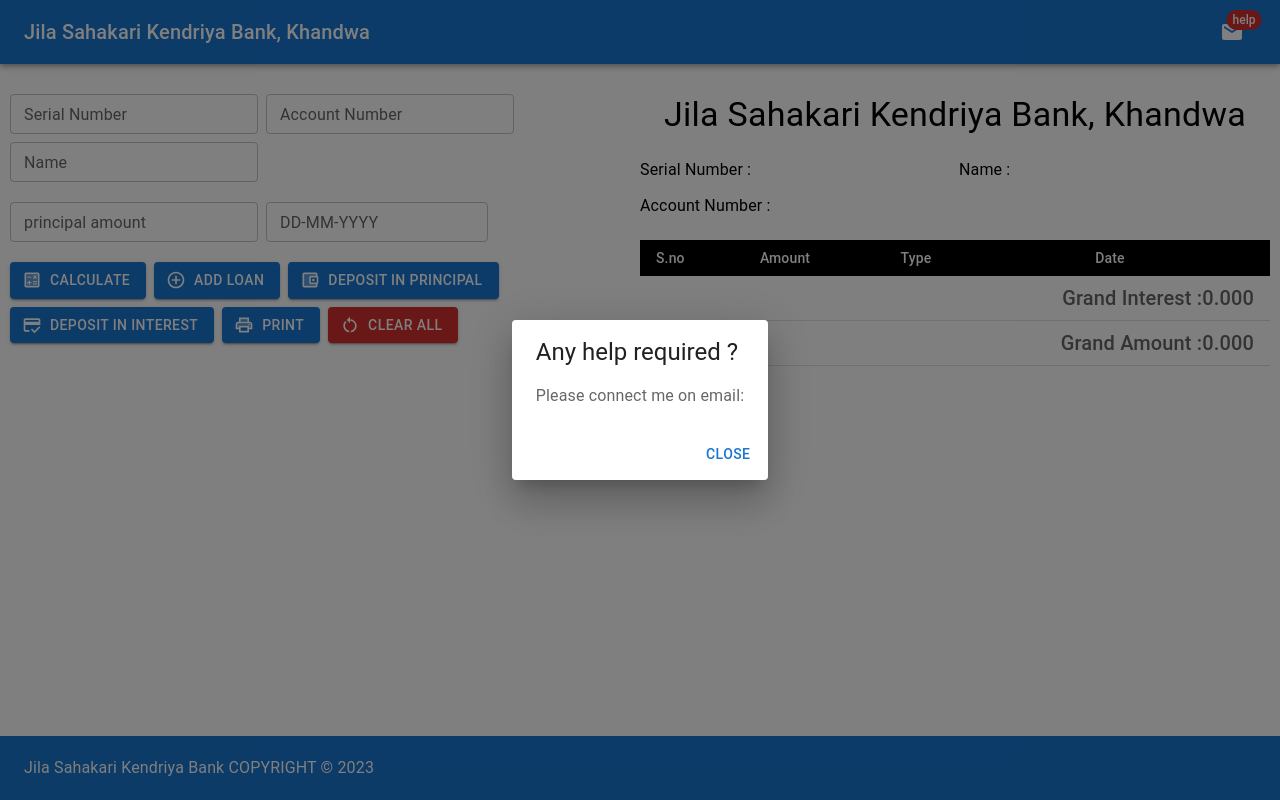
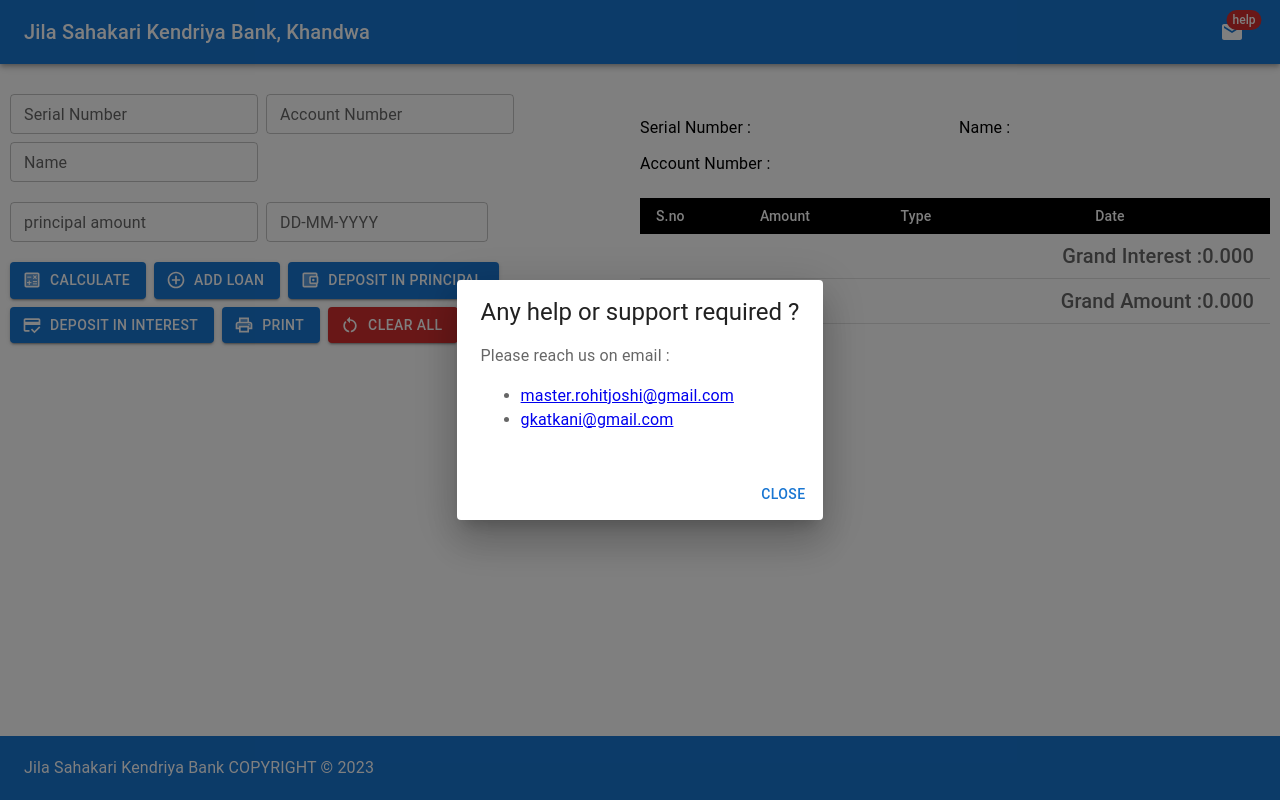
Before and after one commit to gkatkani/coperativebankcode, a React (Create React App) app: page / in a window 1280 px wide. Both pictures are taken after a click on the button "help". Built offline with nearby package versions, Linux system fonts and the light colour scheme.

Commit message:
final commit

```diff
--- a/package.json
+++ b/package.json
@@ -6,11 +6,11 @@
   "version": "0.1.0",
   "private": true,
   "main": "public/electron.js",
-
   "homepage": "./",
   "dependencies": {
     "@emotion/react": "^11.11.1",
     "@emotion/styled": "^11.11.0",
+    "@mui/icons-material": "^5.14.0",
     "@mui/material": "^5.13.6",
     "@mui/x-date-pickers": "^6.9.1",
     "@testing-library/jest-dom": "^5.16.5",
@@ -20,11 +20,12 @@
     "react": "^18.2.0",
     "react-dom": "^18.2.0",
     "react-scripts": "5.0.1",
+    "react-to-print": "^2.14.13",
     "web-vitals": "^2.1.4"
   },
   "scripts": {
     "start-electron": "set ELECTRON_START_URL=http://localhost:3000 && electron .",
-    "package": "electron-builder build --win -c.extraMetadata.main=build/electron.js --publish never",
+    "package": "electron-builder build --win --ia32 -c.extraMetadata.main=build/electron.js --publish never",
     "publish": "electron-builder build --win --publish always",
     "start": "set BROWSER=none && react-scripts start",
     "build": "react-scripts build",
@@ -55,7 +56,6 @@
   },
   "build": {
     "appId": "testing",
-
     "icon": "public/settings.png",
     "win": {
       "publish": {
--- a/src/component/OverAllList.js
+++ b/src/component/OverAllList.js
@@ -28,10 +28,10 @@ const StyledTableRow = styled(TableRow)(({ theme }) => ({
     border: 0,
   },
 }));
-const OverAllList = React.forwardRef((props, ref) => {
-  const list = props?.list;
-  const intialObj = props?.intialObj;
-  const remainingAmount = props?.remainingAmount;
+const OverAllList = ({ list, intialObj, remainingAmount }) => {
+  // const list = props?.list;
+  // const intialObj = props?.intialObj;
+  // const remainingAmount = props?.remainingAmount;
 
   const [grandTotal, setGrandTotal] = useState(0);
   const [grandInterest, setGrandInterest] = useState(0);
@@ -80,8 +80,7 @@ const OverAllList = React.forwardRef((props, ref) => {
   };
 
   return (
-    <Box sx={{ flexGrow: 1 }} ref={ref}>
-      <Typography variant="h4">Jila Sahakari Kendriya Bank, Khandwa</Typography>
+    <Box sx={{ flexGrow: 1 }}>
       <br></br>
       <Grid container spacing={1} alignItems={"left"}>
         <Grid item xs={6}>
@@ -173,5 +172,5 @@ const OverAllList = React.forwardRef((props, ref) => {
       </Grid>
     </Box>
   );
-});
+};
 export default OverAllList;
--- a/src/layout/Content.js
+++ b/src/layout/Content.js
@@ -36,6 +36,7 @@ import CreditScoreTwoToneIcon from "@mui/icons-material/CreditScoreTwoTone";
 import AccountBalanceWalletTwoToneIcon from "@mui/icons-material/AccountBalanceWalletTwoTone";
 import PrintTwoToneIcon from "@mui/icons-material/PrintTwoTone";
 import RestartAltTwoToneIcon from "@mui/icons-material/RestartAltTwoTone";
+import PrintPreview from "../pages/PrintPreview";
 const Content = () => {
   const [reportList, setReportList] = useState([]);
   const [disabledCalculate, setDisabledCalculate] = useState(false);
@@ -414,7 +415,6 @@ const Content = () => {
         <Grid item xs={6}>
           <Grid container>
             <OverAllList
-              ref={componentRef}
               list={sortedTransactionList}
               intialObj={intialObj}
               remainingAmount={remainingAmount}
@@ -437,6 +437,14 @@ const Content = () => {
         </Grid>
         {/* table part */}
       </Grid>
+      <div style={{ display: "none" }}>
+        <PrintPreview
+          ref={componentRef}
+          list={sortedTransactionList}
+          intialObj={intialObj}
+          remainingAmount={remainingAmount}
+        />
+      </div>
     </Box>
   );
 };
--- a/src/layout/Header.js
+++ b/src/layout/Header.js
@@ -46,11 +46,25 @@ const Header = () => {
             aria-describedby="alert-dialog-description"
           >
             <DialogTitle id="alert-dialog-title">
-              <Typography variant="h5">Any help required ? </Typography>
+              <Typography variant="h5">
+                Any help or support required ?{" "}
+              </Typography>
             </DialogTitle>
             <DialogContent>
               <DialogContentText id="alert-dialog-description">
-                Please connect me on email:
+                Please reach us on email :
+                <ul>
+                  <li>
+                    {" "}
+                    <a href="mailto:master.rohitjoshi@gmail.com">
+                      master.rohitjoshi@gmail.com
+                    </a>
+                  </li>
+                  <li>
+                    {" "}
+                    <a href="mailto:gkatkani@gmail.com">gkatkani@gmail.com</a>
+                  </li>
+                </ul>
               </DialogContentText>
             </DialogContent>
             <DialogActions>
--- a/src/pages/PrintPreview.js
+++ b/src/pages/PrintPreview.js
@@ -1,16 +1,27 @@
 import { Box, Grid, Typography } from "@mui/material";
+import React, { forwardRef } from "react";
+import OverAllList from "../component/OverAllList";
 
-const PrintPreview = () => {
+const PrintPreview = forwardRef((props, ref) => {
+  const list = props?.list;
+  const intialObj = props?.intialObj;
+  const remainingAmount = props?.remainingAmount;
   return (
-    <Box sx={{ flexGrow: 1 }}>
-      <Grid container spacing={3}>
+    <Box sx={{ flexGrow: 1 }} ref={ref}>
+      <div style={{ margin: 30 }}>
         <Typography variant="h4">
           Jila Sahakari Kendriya Bank, Khandwa
         </Typography>
-        <br></br>
-        <div>test</div>
-      </Grid>
+        <br />
+        <Grid container spacing={3}>
+          <OverAllList
+            list={list}
+            intialObj={intialObj}
+            remainingAmount={remainingAmount}
+          />
+        </Grid>
+      </div>
     </Box>
   );
-};
+});
 export default PrintPreview;
```
Lines whose indentation alone changed are shown as unchanged.
